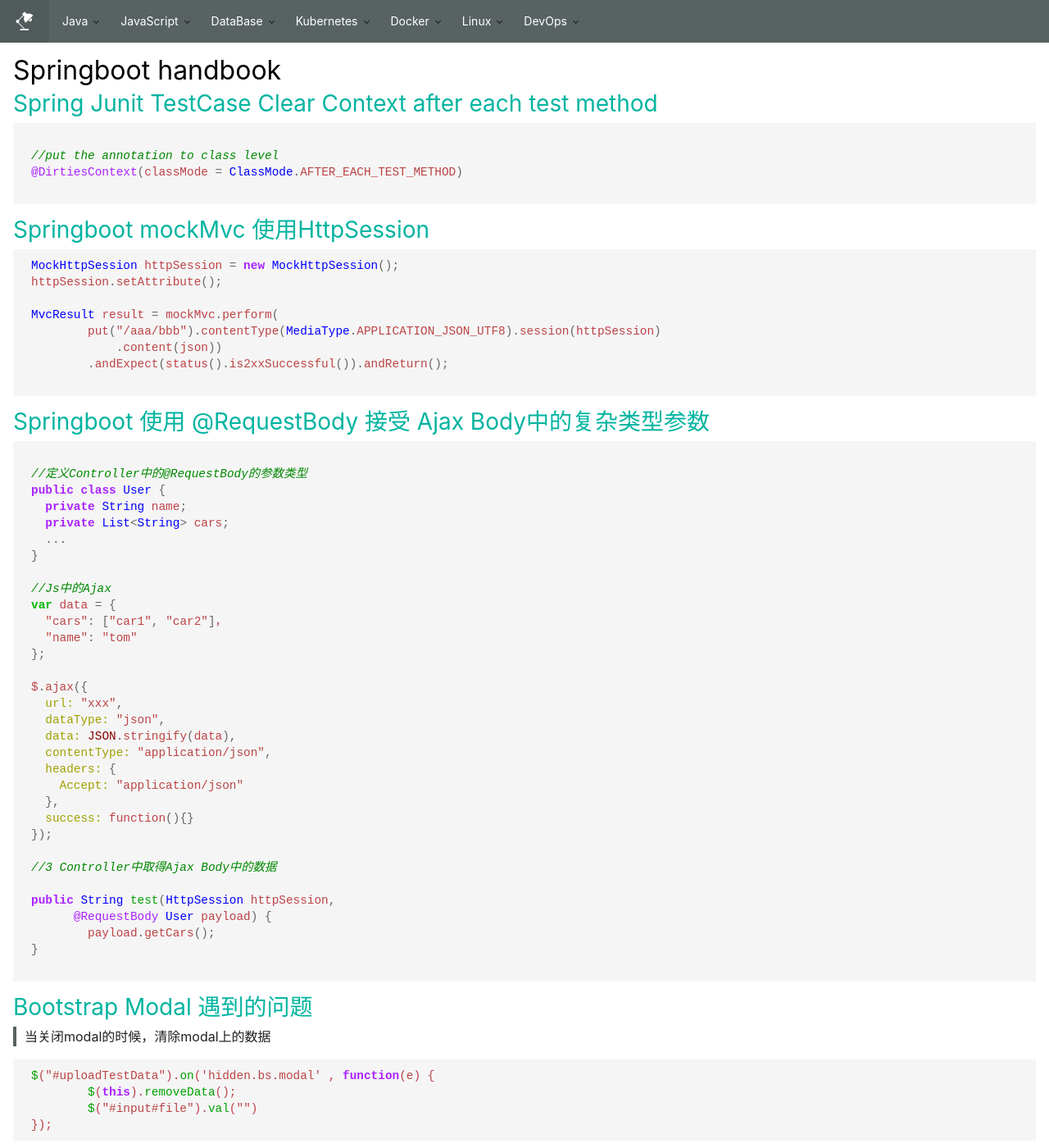
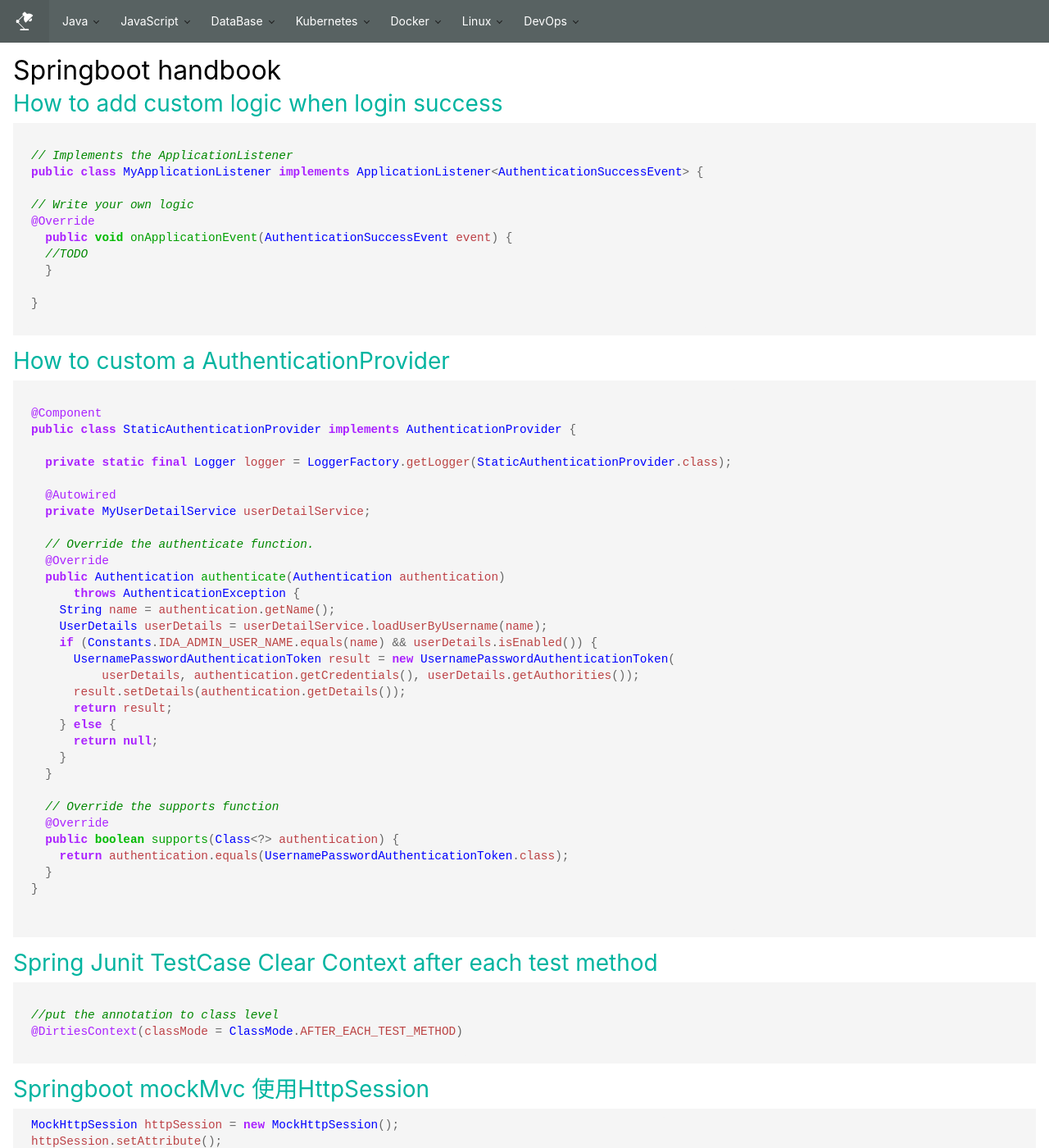
Before and after one commit to Evliess/evliess.github.io, a Jekyll site: the page built from _posts/2018-01-21-springboot-java.md, in a window 1280 px wide and 1400 px high. Shown: the whole window at 82% size. Built offline with Jekyll 4.4.1, drawn with Linux system fonts in a browser that asks for light colours; some web fonts are replaced.

Commit message:
spring security

````diff
--- a/_posts/2018-01-21-springboot-java.md
+++ b/_posts/2018-01-21-springboot-java.md
@@ -6,6 +6,62 @@ date: 2018-01-21 15:17:55
 ---
 
 # Springboot handbook
+
+
+## How to add custom logic when login success
+
+```java
+
+// Implements the ApplicationListener
+public class MyApplicationListener implements ApplicationListener<AuthenticationSuccessEvent> {
+
+// Write your own logic
+@Override
+  public void onApplicationEvent(AuthenticationSuccessEvent event) {
+  //TODO
+  }
+
+}
+
+```
+
+## How to custom a AuthenticationProvider
+
+```java
+
+@Component
+public class StaticAuthenticationProvider implements AuthenticationProvider {
+
+  private static final Logger logger = LoggerFactory.getLogger(StaticAuthenticationProvider.class);
+
+  @Autowired
+  private MyUserDetailService userDetailService;
+
+  // Override the authenticate function.
+  @Override
+  public Authentication authenticate(Authentication authentication)
+      throws AuthenticationException {
+    String name = authentication.getName();
+    UserDetails userDetails = userDetailService.loadUserByUsername(name);
+    if (Constants.IDA_ADMIN_USER_NAME.equals(name) && userDetails.isEnabled()) {
+      UsernamePasswordAuthenticationToken result = new UsernamePasswordAuthenticationToken(
+          userDetails, authentication.getCredentials(), userDetails.getAuthorities());
+      result.setDetails(authentication.getDetails());
+      return result;
+    } else {
+      return null;
+    }
+  }
+
+  // Override the supports function
+  @Override
+  public boolean supports(Class<?> authentication) {
+    return authentication.equals(UsernamePasswordAuthenticationToken.class);
+  }
+}
+
+
+```
 
 ## Spring Junit TestCase Clear Context after each test method
 
````
